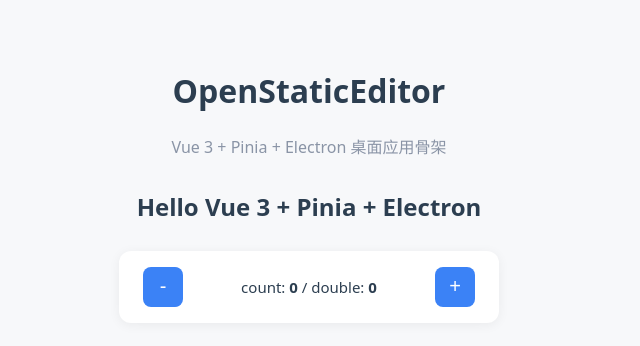
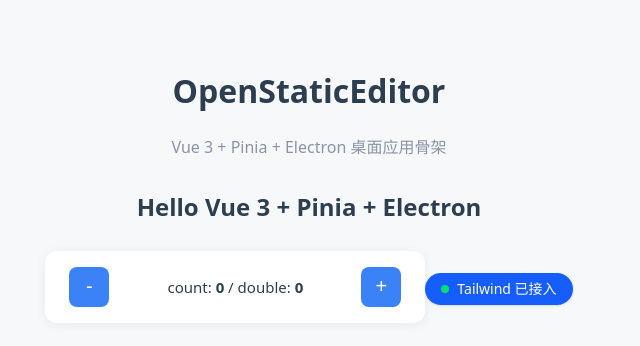
Before and after one commit to LetsUFO/openStaticEditor, a Vue app: page / in a window 1280 px wide. Shown: the top 346 px of the page, without its empty margins (331-971 px from the left). Built offline with nearby package versions, Linux system fonts and the light colour scheme.

Commit message:
feat: 接入 Tailwind CSS v4（@tailwindcss/vite + 关闭 preflight 以兼容 ant-design-vue）

```diff
--- a/electron.vite.config.js
+++ b/electron.vite.config.js
@@ -1,6 +1,7 @@
 const { resolve } = require('node:path')
 const { defineConfig, externalizeDepsPlugin } = require('electron-vite')
 const vue = require('@vitejs/plugin-vue')
+const tailwindcss = require('@tailwindcss/vite').default
 
 module.exports = defineConfig({
 	main: {
@@ -26,6 +27,6 @@ module.exports = defineConfig({
 				'@renderer': resolve('src/renderer')
 			}
 		},
-		plugins: [vue()]
+		plugins: [vue(), tailwindcss()]
 	}
 })
--- a/package.json
+++ b/package.json
@@ -24,6 +24,7 @@
 		"vue": "^3.5.13"
 	},
 	"devDependencies": {
+		"@tailwindcss/vite": "^4.3.3",
 		"@vitejs/plugin-vue": "^5.2.1",
 		"electron": "^33.3.2",
 		"electron-builder": "^25.1.8",
--- a/src/renderer/App.vue
+++ b/src/renderer/App.vue
@@ -18,6 +18,11 @@ const counter = useCounterStore()
 				count: <b>{{ counter.count }}</b> / double: <b>{{ counter.double }}</b>
 			</span>
 			<button @click="counter.increment">+</button>
+		</div>
+
+		<div class="mt-8 inline-flex items-center gap-2 rounded-full bg-blue-600 px-4 py-1.5 text-sm font-medium text-white shadow">
+			<span class="h-2 w-2 rounded-full bg-green-400"></span>
+			Tailwind 已接入
 		</div>
 	</div>
 </template>
--- a/src/renderer/main.js
+++ b/src/renderer/main.js
@@ -1,6 +1,7 @@
 import { createApp } from 'vue'
 import { createPinia } from 'pinia'
 import App from './App.vue'
+import './style.css'
 
 const app = createApp(App)
 app.use(createPinia())
--- /dev/null
+++ b/src/renderer/style.css
@@ -0,0 +1,5 @@
+/* Tailwind CSS v4 —— 仅引入 theme + utilities，关闭 preflight
+   原因：项目已声明 ant-design-vue 依赖，preflight 的 base reset
+   会覆盖 antd 组件自带样式（如按钮、表单），故关闭以避免冲突。 */
+@import "tailwindcss/theme.css" layer(theme);
+@import "tailwindcss/utilities.css" layer(utilities);
```
Also changed, not shown: 1 other file (tests, documents, lock files or other folders).
